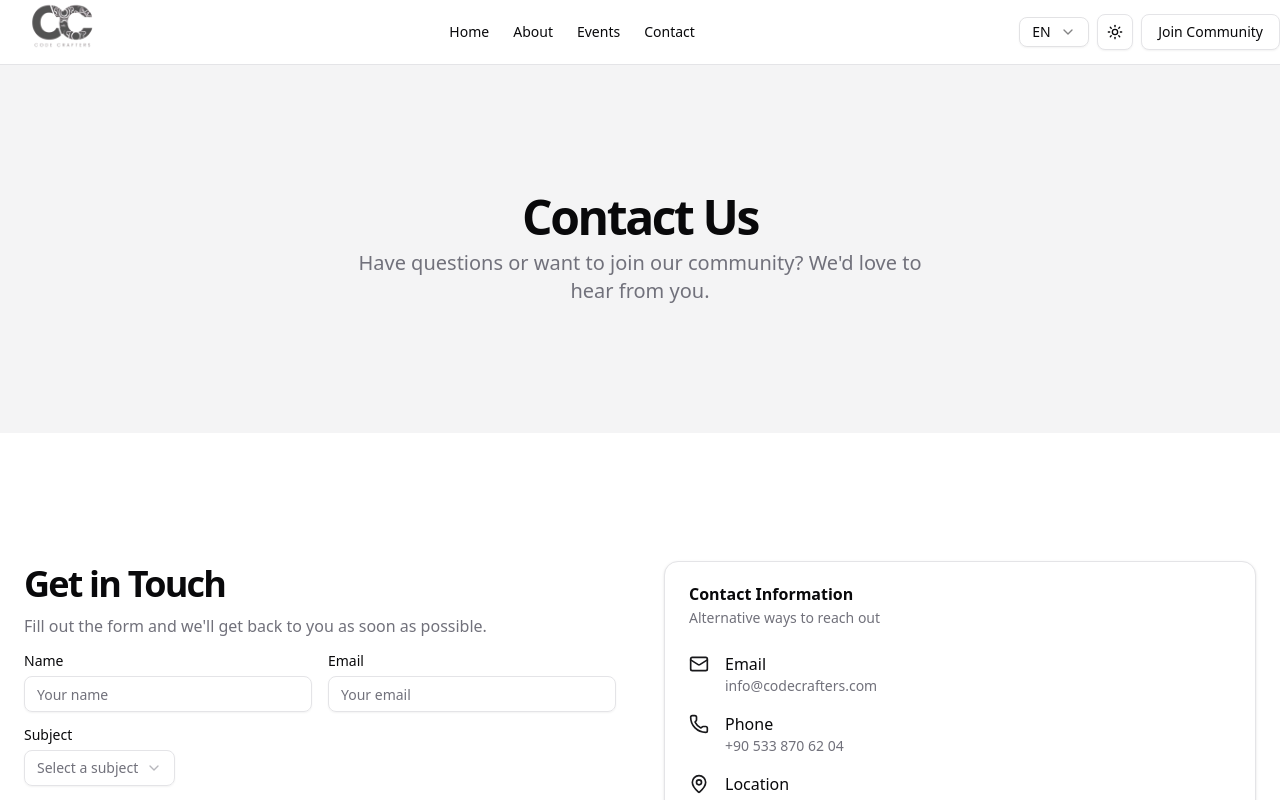
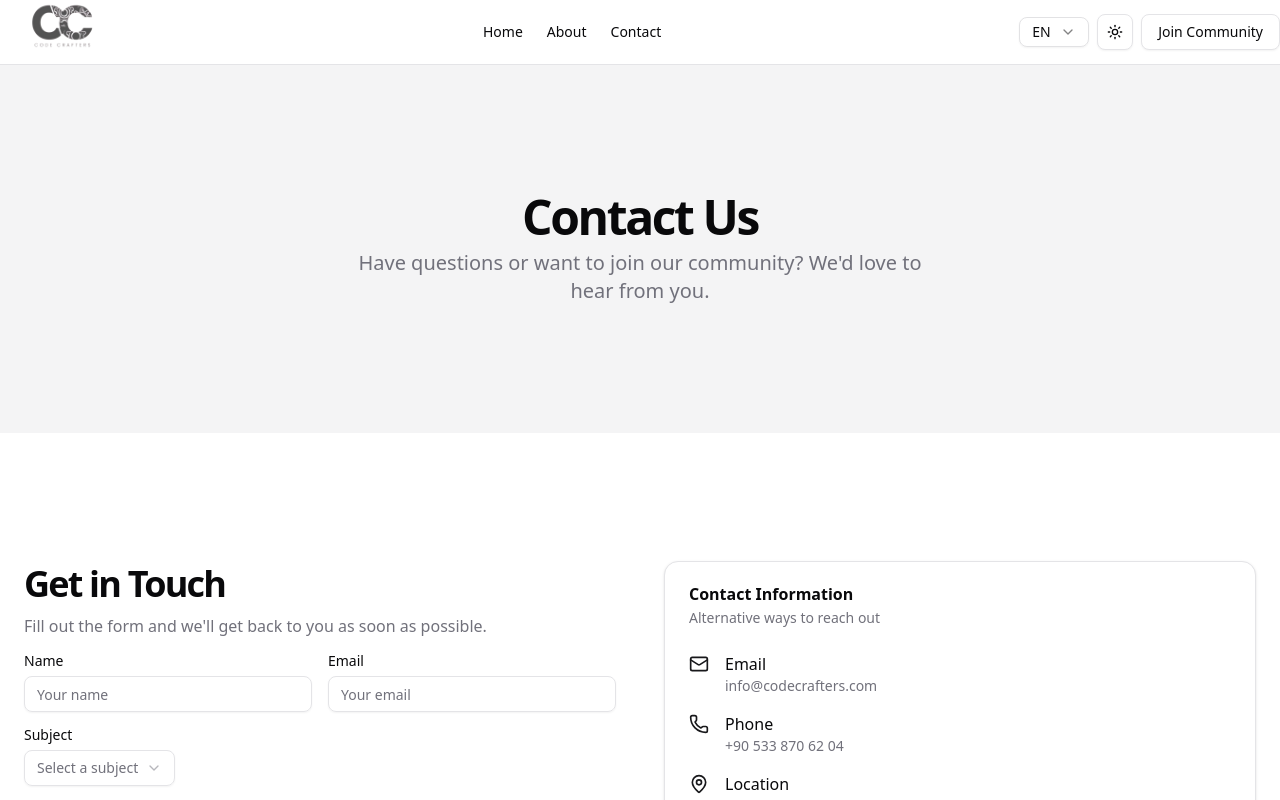
Before and after one commit to Rubanda/codecrafter, a Next.js app: page /en/contact in a window 1280 px wide. Shown: the top 800 px of the page. Built offline with nearby package versions, Linux system fonts and the light colour scheme.

Commit message:
Refactor code structure for improved readability and maintainability

```diff
--- a/app/[locale]/(home)/page.tsx
+++ b/app/[locale]/(home)/page.tsx
@@ -3,17 +3,17 @@ import Image from "next/image";
 import Link from "next/link";
 import { Card, CardContent, CardDescription,  CardHeader, CardTitle } from "@/components/ui/card"
 import {  Users, ArrowRight, Code, BookOpen } from "lucide-react"
-import { eventsData } from "../../_actions/event";
-import { format } from "date-fns";
-import { enUS, tr } from "date-fns/locale";
-import { formatEventDateTime } from "@/lib/utils";
-import { EventLocation } from "@/components/event-location";
-import { getLocale, getTranslations } from "next-intl/server";
+// import { eventsData } from "../../_actions/event";
+// import { format } from "date-fns";
+// import { enUS, tr } from "date-fns/locale";
+// import { formatEventDateTime } from "@/lib/utils";
+// import { EventLocation } from "@/components/event-location";
+import {  getTranslations } from "next-intl/server";
 
 export default async function Home() {
-  const locale = await getLocale();
+  // const locale = await getLocale();
   const t = await getTranslations('events')
- const upcomingEvents = await eventsData('upcoming') || [];
+//  const upcomingEvents = await eventsData('upcoming') || [];
   return (
       <div className="bg-background min-h-screen "
       style={{
@@ -130,7 +130,7 @@ export default async function Home() {
                 </p>
               </div>
             </div>
-            <div className="mx-auto grid max-w-5xl items-center gap-6 py-12 md:grid-cols-2 lg:grid-cols-3">
+            {/* <div className="mx-auto grid max-w-5xl items-center gap-6 py-12 md:grid-cols-2 lg:grid-cols-3">
               {upcomingEvents?.map((event: any) => (
                   <Link key={event?.id} href={`/events/${event?.id}`} className="group block flex-1 w-full">
                 <div  className="relative aspect-[3/4] w-full overflow-hidden rounded-lg">
@@ -169,7 +169,7 @@ export default async function Home() {
                 </div>
                 </Link>
               ))}
-            </div>
+            </div> */}
             <div className="flex justify-center">
               <Button variant="outline" className="group" asChild>
                 <Link href="/events" className="flex items-center gap-2">
--- a/components/layouts/header.tsx
+++ b/components/layouts/header.tsx
@@ -44,9 +44,9 @@ export default function Header() {
           <Link href="/about" className="text-sm font-medium transition-colors hover:text-primary">
             {t('About')}
           </Link>
-          <Link href="/events" className="text-sm font-medium transition-colors hover:text-primary">
+          {/* <Link href="/events" className="text-sm font-medium transition-colors hover:text-primary">
             {t('Events')}
-          </Link>
+          </Link> */}
           <Link href="/contact" className="text-sm font-medium transition-colors hover:text-primary">
             {t('Contact')}
           </Link>
```
Also changed, not shown: 1 other file (tests, documents, lock files or other folders).
